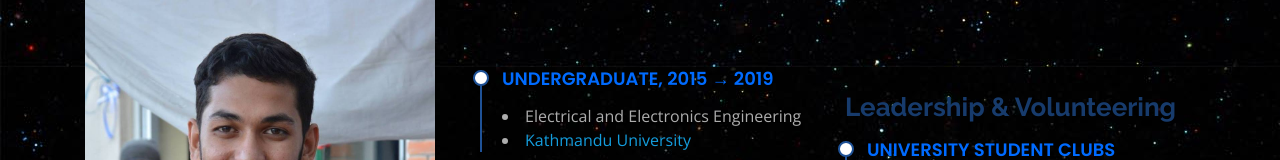
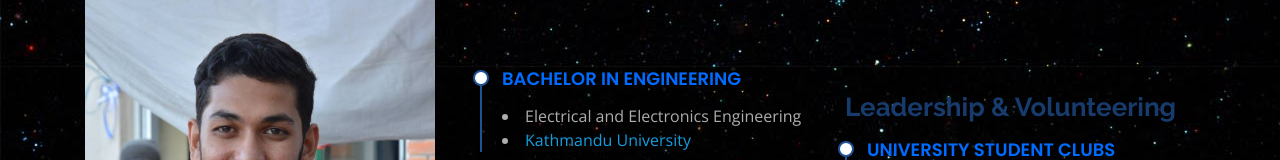
Before and after one commit to rajivbishwokarma/rajivbishwokarma.github.io, a plain HTML site: page index.html in a window 1280 px wide. Shown: the part 3173-3333 px from the top of the page. Drawn offline with nearby package versions, Linux system fonts and the light colour scheme.

Commit message:
remove year

```diff
--- a/index.html
+++ b/index.html
@@ -283,7 +283,7 @@
                 <div class="row">
                   <div class="col-lg-6" data-aos="fade-up">
                     <div class="resume-item pb-0">
-                      <h4>Undergraduate, 2015 &#8594; 2019</h4>
+                      <h4>Bachelor in Engineering</h4>
                       <p>
                         <li>Electrical and Electronics Engineering</li>
                         <li><a href="https://www.ku.edu.np" target="_blank">Kathmandu University</a></li>
```
